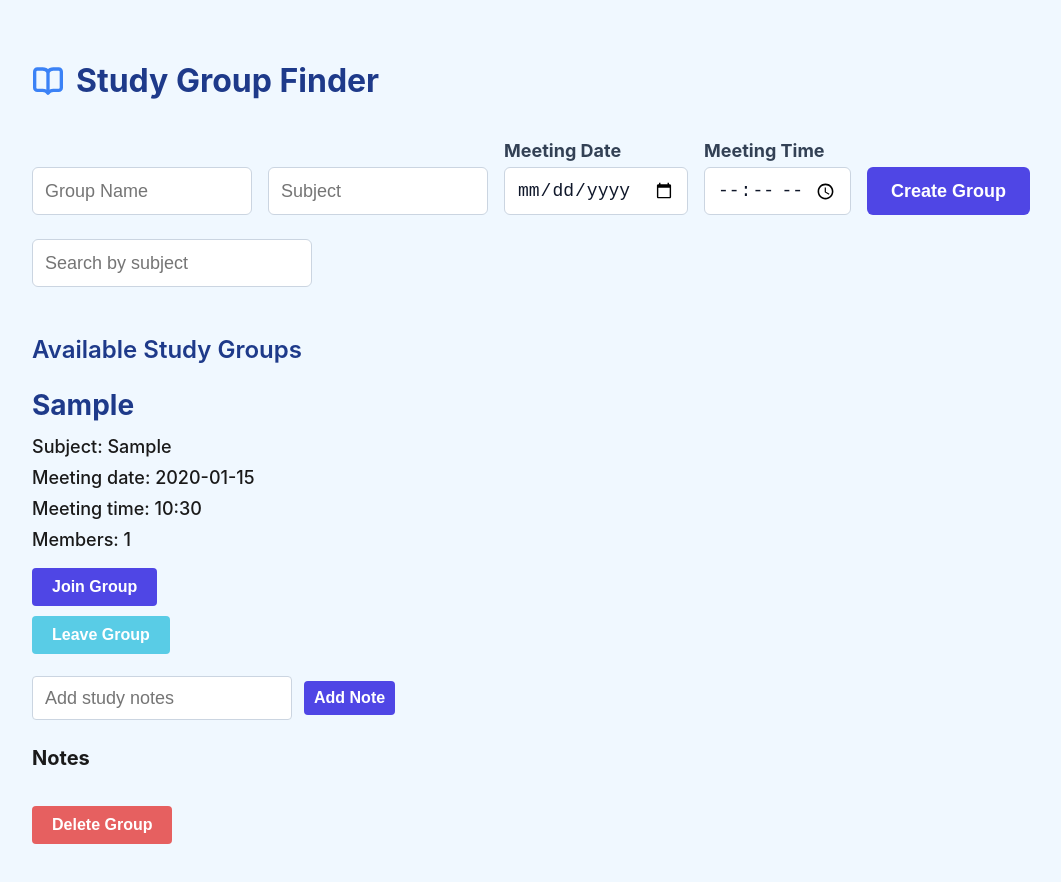
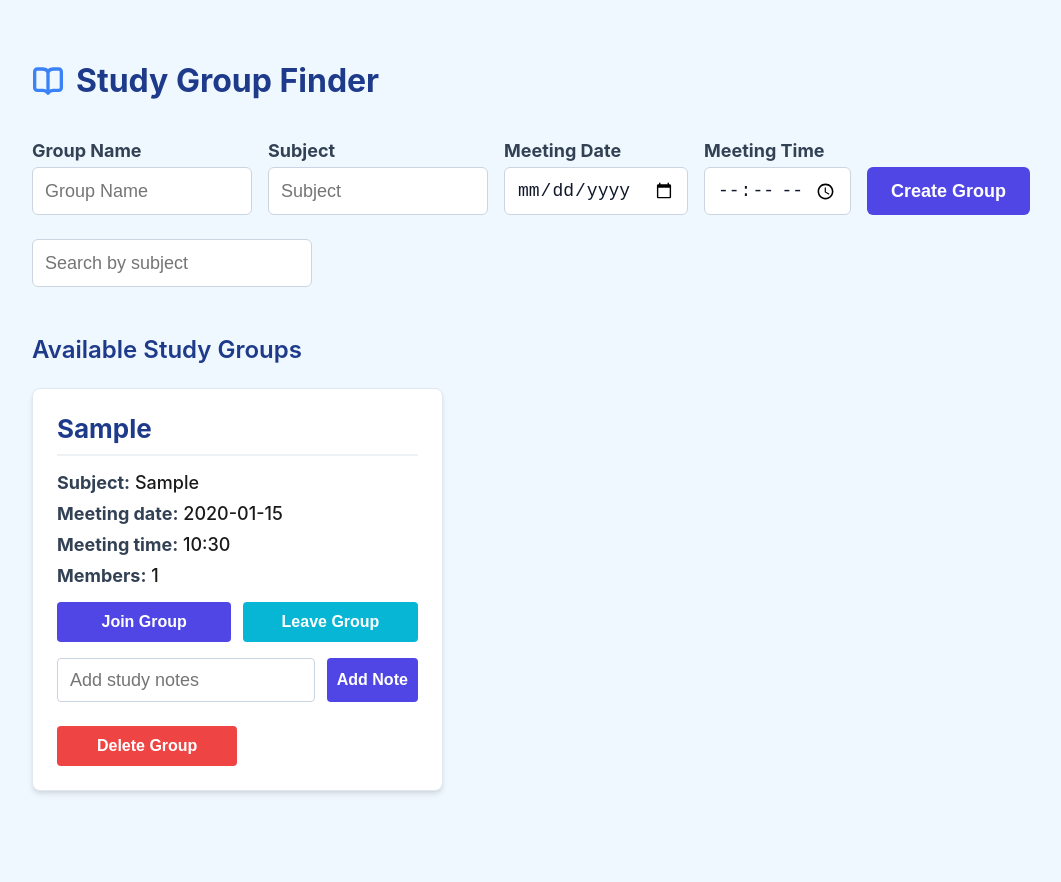
Before and after one commit to kazungumesther/study-groups-finder, a Next.js app: page / in a window 1280 px wide. Both pictures are taken after typing "Sample", "Sample", "2020-01-15", "10:30" into the empty fields and a click on the button "Create Group". Shown: the top 882 px of the page, without its empty margins (16-1077 px from the left). After the commit the page ends 831 px from the top, so only its background shows below. Built offline with nearby package versions, Linux system fonts and the light colour scheme.

Commit message:
added the colors for the buttons

```diff
--- a/app/components/groupForm.js
+++ b/app/components/groupForm.js
@@ -8,7 +8,6 @@ export default function GroupForm({ addGroup }) {
 
   const handleSubmit = (e) => {
     e.preventDefault();
-
     if (!title || !subject) return;
 
     const newGroup = {
@@ -22,7 +21,6 @@ export default function GroupForm({ addGroup }) {
     };
 
     addGroup(newGroup);
-
     setTitle("");
     setSubject("");
     setMeetingDate("");
@@ -32,46 +30,50 @@ export default function GroupForm({ addGroup }) {
   return (
     <form className="group-form" onSubmit={handleSubmit}>
       <div className="input-group">
-        <label className="hidden-label">Group Name</label>
+        <label className="form-label">Group Name</label>
         <input
           type="text"
           placeholder="Group Name"
           value={title}
           onChange={(e) => setTitle(e.target.value)}
+          className="form-input"
         />
       </div>
 
       <div className="input-group">
-        <label className="hidden-label">Subject</label>
+        <label className="form-label">Subject</label>
         <input
           type="text"
           placeholder="Subject"
           value={subject}
           onChange={(e) => setSubject(e.target.value)}
+          className="form-input"
         />
       </div>
 
       <div className="input-group">
-        <label htmlFor="meetingDate">Meeting Date</label>
+        <label htmlFor="meetingDate" className="form-label">Meeting Date</label>
         <input
           id="meetingDate"
           type="date"
           value={meetingDate}
           onChange={(e) => setMeetingDate(e.target.value)}
+          className="form-input"
         />
       </div>
 
       <div className="input-group">
-        <label htmlFor="meetingTime">Meeting Time</label>
+        <label htmlFor="meetingTime" className="form-label">Meeting Time</label>
         <input
           id="meetingTime"
           type="time"
           value={meetingTime}
           onChange={(e) => setMeetingTime(e.target.value)}
+          className="form-input"
         />
       </div>
 
-      <div className="input-group">
+      <div className="input-group btn-container">
         <button type="submit" className="create-btn">
           Create Group
         </button>
--- a/app/components/groupList.js
+++ b/app/components/groupList.js
@@ -11,7 +11,6 @@ function GroupList({ groups, joinGroup, leaveGroup, addNote, deleteGroup }) {
   const handleNoteSubmit = (index) => {
     const currentNote = noteInputs[index] || "";
     if (!currentNote.trim()) return;
-
     addNote(index, currentNote);
     setNoteInputs((prev) => ({ ...prev, [index]: "" }));
   };
@@ -22,22 +21,30 @@ function GroupList({ groups, joinGroup, leaveGroup, addNote, deleteGroup }) {
       {groups.length === 0 ? (
         <p className="no-groups">No groups yet.</p>
       ) : (
-        <div className="group-list-container">
+        <div className="groups-grid">
           {groups.map((group, index) => (
-            <div key={index} className="group-item">
-              <h3>{group.title || "Untitled Group"}</h3>
-              <p>Subject: {group.subject}</p>
-              <p>Meeting date: {group.meetingdate || "Not set"}</p>
-              <p>Meeting time: {group.meetingtime || "Not set"}</p>
-              <p>Members: {group.members}</p>
+            <div key={index} className="study-card">
 
+              <div className="card-header">
+                <h3 className="card-title">{group.title || "Untitled Group"}</h3>
+              </div>
+
+              <div className="card-body">
+                <p><strong>Subject:</strong> {group.subject}</p>
+                <p><strong>Meeting date:</strong> {group.meetingdate || "Not set"}</p>
+                <p><strong>Meeting time:</strong> {group.meetingtime || "Not set"}</p>
+                <p><strong>Members:</strong> {group.members}</p>
+              </div>
+
+              <div className="card-actions">
+                <div className="membership-buttons">
                   <button className="join-btn" onClick={() => joinGroup(index)}>
                     Join Group
                   </button>
-
                   <button className="leave-btn" onClick={() => leaveGroup(index)}>
                     Leave Group
                   </button>
+                </div>
 
                 <div className="note-row-layout">
                   <input
@@ -47,21 +54,35 @@ function GroupList({ groups, joinGroup, leaveGroup, addNote, deleteGroup }) {
                     onChange={(e) => handleNoteInputChange(index, e.target.value)}
                     className="note-input-field"
                   />
-                <button className="add-note-btn" onClick={() => handleNoteSubmit(index)}>
+                  <button
+                    className="add-note-btn"
+                    onClick={() => handleNoteSubmit(index)}
+                    style={{ width: "100px", height: "44px", padding: "0 12px" }}
+                  >
                     Add Note
                   </button>
                 </div>
 
+                {group.notes && group.notes.length > 0 && (
+                  <div className="notes-box">
                     <h4>Notes</h4>
                     <ul className="notes-display-list">
-                {group.notes && group.notes.map((noteItem, i) => (
+                      {group.notes.map((noteItem, i) => (
                         <li key={i}>{noteItem}</li>
                       ))}
                     </ul>
+                  </div>
+                )}
 
-              <button className="delete-btn" onClick={() => deleteGroup(index)}>
+                <button
+                  className="delete-btn"
+                  onClick={() => deleteGroup(index)}
+                  style={{ width: "140px", marginTop: "12px" }}
+                >
                   Delete Group
                 </button>
+              </div>
+
             </div>
           ))}
         </div>
--- a/app/globals.css
+++ b/app/globals.css
@@ -119,34 +119,81 @@ input[placeholder="Search by subject"]:focus {
   background-color: #4338ca;
 }
 
-.group-list-container {
-  display: flex !important;
-  flex-direction: column !important;
-  gap: 40px !important;
+.groups-grid {
+  display: grid !important;
+  grid-template-columns: repeat(auto-fill, minmax(340px, 1fr)) !important;
+  gap: 24px !important;
   margin-top: 24px !important;
-}
-
-.group-item {
-  display: flex !important;
-  flex-direction: column !important;
-  align-items: flex-start !important;
-  text-align: left !important;
-  gap: 10px !important;
   width: 100% !important;
 }
 
-.group-item h3 {
-  font-size: 28px !important;
-  font-weight: 700;
-  color: #1e3a8a;
-  margin: 0 0 4px 0 !important;
+.study-card {
+  background: #ffffff !important;
+  border-radius: 8px !important;
+  box-shadow: 0 4px 6px -1px rgba(0, 0, 0, 0.1), 0 2px 4px -1px rgba(0, 0, 0, 0.06) !important;
+  border: 1px solid #e2e8f0 !important;
+  padding: 24px !important;
+  display: flex !important;
+  flex-direction: column !important;
+  justify-content: space-between !important;
+  box-sizing: border-box !important;
+  align-items: stretch !important;
+  text-align: left !important;
 }
 
-.group-item p {
+.card-header {
+  border-bottom: 2px solid #edf2f7 !important;
+  padding-bottom: 10px !important;
+  margin-bottom: 16px !important;
+  width: 100% !important;
+}
+
+.card-title {
+  font-size: 26px !important;
+  font-weight: 700 !important;
+  color: #1e3a8a !important;
+  margin: 0 !important;
+}
+
+.card-body {
+  display: flex !important;
+  flex-direction: column !important;
+  gap: 10px !important;
+  margin-bottom: 16px !important;
+  width: 100% !important;
+}
+
+.card-body p {
   font-size: 18px !important;
-  color: #1a1a1a;
+  color: #1a1a1a !important;
   margin: 0 !important;
-  font-weight: 500;
+  font-weight: 500 !important;
+}
+
+.card-body strong {
+  color: #334155 !important;
+  font-weight: 700 !important;
+}
+
+.card-actions {
+  display: flex !important;
+  flex-direction: column !important;
+  gap: 16px !important;
+  width: 100% !important;
+  align-items: stretch !important;
+}
+
+.membership-buttons {
+  display: flex !important;
+  flex-direction: row !important;
+  gap: 12px !important;
+  width: 100% !important;
+}
+
+.membership-buttons button {
+  flex: 1 !important;
+  margin: 0 !important;
+  width: auto !important;
 }
 
 .note-row-layout {
@@ -154,92 +201,210 @@ input[placeholder="Search by subject"]:focus {
   flex-direction: row !important;
   align-items: center !important;
   gap: 12px !important;
-  margin-top: 12px !important;
+  width: 100% !important;
+}
+
+.note-input-field {
+  flex: 1 !important;
+  width: auto !important;
+  height: 44px !important;
+  padding: 8px 12px !important;
+  font-size: 18px !important;
+  border: 1px solid #cbd5e1 !important;
+  border-radius: 4px !important;
+  box-sizing: border-box !important;
+  background-color: #ffffff !important;
+}
+
+.add-note-btn {
+  height: 44px !important;
+  padding: 0 6px !important;
+  font-size: 16px !important;
+  font-weight: 600;
+  background-color: #4f46e5 !important;
+  color: white !important;
+  border: none !important;
+  border-radius: 4px !important;
+  cursor: pointer !important;
+  white-space: nowrap !important;
+}
+
+.notes-box {
+  background-color: #f8fafc !important;
+  padding: 14px !important;
+  border-radius: 6px !important;
+  border-left: 4px solid #3b82f6 !important;
+  width: 100% !important;
+  box-sizing: border-box !important;
+}
+
+.notes-box h4 {
+  font-size: 18px !important;
+  font-weight: 700 !important;
+  color: #1e3a8a !important;
+  margin: 0 0 8px 0 !important;
+}
+
+.notes-display-list {
+  padding-left: 20px !important;
+  margin: 0 !important;
+  font-size: 17px !important;
+  color: #334155 !important;
+}
+
+.notes-display-list li {
+  margin-bottom: 6px !important;
+}
+
+.notes-display-list li:last-child {
+  margin-bottom: 0 !important;
+}
+
+.join-btn {
+  background-color: #4f46e5 !important;
+  color: white !important;
+  font-size: 16px !important;
+  font-weight: 600 !important;
+  height: 40px !important;
+  padding: 0 10px !important;
+  border: none !important;
+  border-radius: 4px !important;
+  cursor: pointer !important;
+  transition: background-color 0.15s ease;
+}
+
+.join-btn:hover {
+  background-color: #4338ca !important;
+}
+
+.leave-btn {
+  background-color: #06b6d4 !important;
+  color: white !important;
+  font-size: 16px !important;
+  font-weight: 600 !important;
+  height: 40px !important;
+  padding: 0 10px !important;
+  border: none !important;
+  border-radius: 4px !important;
+  cursor: pointer !important;
+  transition: background-color 0.15s ease;
+}
+
+.leave-btn:hover {
+  background-color: #0891b2 !important;
+}
+
+.delete-btn {
+  background-color: #ef4444 !important;
+  color: white !important;
+  font-size: 16px !important;
+  font-weight: 600 !important;
+  height: 40px !important;
+  padding: 0 10px !important;
+  border: none !important;
+  border-radius: 4px !important;
+  cursor: pointer !important;
+  width: 50% !important;
+  margin-top: 8px !important;
+  transition: background-color 0.15s ease;
+}
+
+.delete-btn:hover {
+  background-color: #dc2626 !important;
+}
+.card-list-section {
+  margin-top: 30px !important;
+  width: 100% !important;
+}
+
+.card-layout-grid {
+  display: grid !important;
+  grid-template-columns: repeat(auto-fill, minmax(320px, 1fr)) !important;
+  gap: 24px !important;
+  margin-top: 24px !important;
+  width: 100% !important;
+}
+
+.custom-study-card {
+  background: #ffffff !important;
+  border-radius: 8px !important;
+  box-shadow: 0 4px 6px -1px rgba(0, 0, 0, 0.1), 0 2px 4px -1px rgba(0, 0, 0, 0.06) !important;
+  border: 1px solid #e2e8f0 !important;
+  padding: 24px !important;
+  display: flex !important;
+  flex-direction: column !important;
+  justify-content: space-between !important;
+  box-sizing: border-box !important;
+}
+
+.card-top-header {
+  border-bottom: 2px solid #edf2f7 !important;
+  padding-bottom: 10px !important;
+  margin-bottom: 16px !important;
+  width: 100% !important;
+}
+
+.card-main-title {
+  font-size: 26px !important;
+  font-weight: 700 !important;
+  color: #1e3a8a !important;
+  margin: 0 !important;
+}
+
+.card-text-body {
+  display: flex !important;
+  flex-direction: column !important;
+  gap: 10px !important;
+  margin-bottom: 16px !important;
+  width: 100% !important;
+}
+
+.card-text-body p {
+  font-size: 18px !important;
+  color: #1a1a1a !important;
+  margin: 0 !important;
+  font-weight: 500 !important;
+}
+
+.card-text-body strong {
+  color: #334155 !important;
+  font-weight: 700 !important;
+}
+
+.card-button-footer {
+  display: flex !important;
+  flex-direction: column !important;
+  gap: 16px !important;
+  width: 100% !important;
+}
+
+.card-membership-row {
+  display: flex !important;
+  flex-direction: row !important;
+  gap: 12px !important;
+  width: 100% !important;
+}
+
+.card-membership-row .join-btn,
+.card-membership-row .leave-btn {
+  flex: 1 !important;
+  margin: 0 !important;
   width: auto !important;
 }
 
-
-.note-input-field {
-  width: 260px !important;
-  height: 44px !important;
-  padding: 8px 12px !important;
-  font-size: 18px !important;
-  border: 1px solid #cbd5e1;
-  border-radius: 4px;
-  box-sizing: border-box !important;
-  background-color: #ffffff;
+.card-button-footer .note-row-layout {
+  display: flex !important;
+  flex-direction: row !important;
+  width: 100% !important;
+  gap: 12px !important;
 }
 
-.add-note-btn {
-  height: 34px !important;
-  padding: 0 10px !important;
-  font-size: 16px !important;
-  font-weight: 600;
-  background-color: #4f46e5;
-  color: white;
-  border: none;
-  border-radius: 4px;
-  cursor: pointer;
-  white-space: nowrap;
+.card-button-footer .note-input-field {
+  flex: 1 !important;
+  width: auto !important;
 }
 
-.group-item h4 {
-  font-size: 20px !important;
-  font-weight: 700;
-  color: #1a1a1a;
-  margin: 16px 0 4px 0 !important;
+.card-button-footer .full-width-btn {
+  width: 100% !important;
+  margin-top: 0 !important;
 }
-
-.notes-display-list {
-  padding-left: 24px !important;
-  margin: 0 !important;
-  font-size: 18px !important;
-}
-
-.notes-display-list li {
-  margin-bottom: 6px;
-}
-
-.join-btn {
-  background-color: #4f46e5!important;
-  color: white !important;
-  font-size: 16px !important;
-  font-weight: 600;
-  height: 38px !important;
-  padding: 0 20px !important;
-  border: none !important;
-  border-radius: 4px !important;
-  cursor: pointer !important;
-  margin-top: 8px !important;
-  width: fit-content !important;
-}
-
-.delete-btn {
-  background-color: #e66060 !important;
-  color: white !important;
-  font-size: 16px !important;
-  font-weight: 600;
-  height: 38px !important;
-  padding: 0 20px !important;
-  border: none !important;
-  border-radius: 4px !important;
-  cursor: pointer !important;
-  margin-top: 12px !important;
-  width: fit-content !important;
-}
-.leave-btn {
-  background-color: #59cce6 !important;
-  color: white !important;
-  font-size: 16px !important;
-  font-weight: 600 !important;
-  height: 38px !important;
-  padding: 0 20px !important;
-  border: none !important;
-  border-radius: 4px !important;
-  cursor: pointer !important;
-  width: fit-content !important;
-}
-
-.leave-btn:hover {
-  background-color: #a1dbdf !important;
-}
```
Lines whose indentation alone changed are shown as unchanged.
